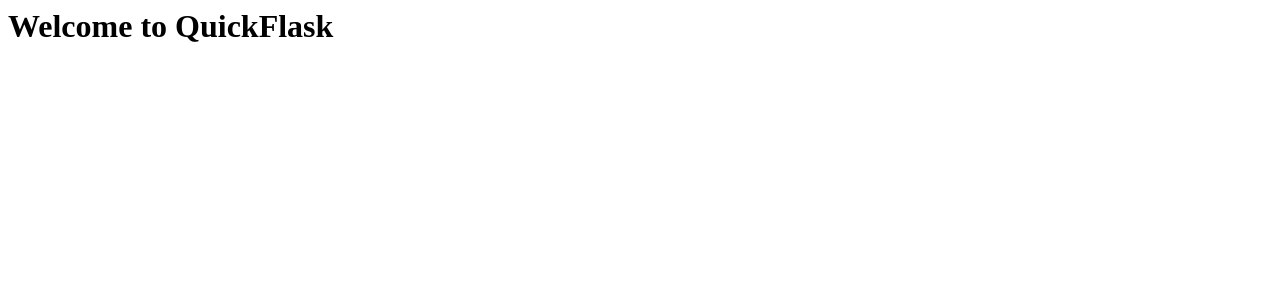
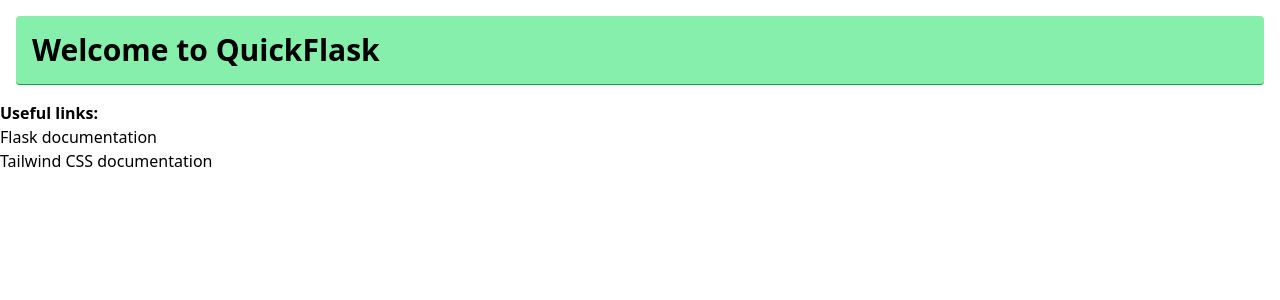
Before and after one commit to DamianK/quickflask, a Flask app: page / in a window 1280 px wide. Shown: the top 300 px of the page. Run offline with Flask 3, Linux system fonts and the light colour scheme; parts of the project's set-up code (start-up, migrations or seed data) failed here and were passed over; some libraries are stand-ins or nearby versions.

Commit message:
updates to index file, added TailWind CSS

```diff
--- a/app/templates/main/index.html
+++ b/app/templates/main/index.html
@@ -1,8 +1,16 @@
 <html>
 <head>
     <title>QuickFlask</title>
+    <meta charset="UTF-8">
+    <meta name="viewport" content="width=device-width, initial-scale=1.0">
+    <script src="https://cdn.tailwindcss.com"></script>
 </head>
 <body>
-<h1>Welcome to QuickFlask</h1>
+<h1 class="bg-green-300 border-green-600 border-b p-4 m-4 rounded text-3xl font-bold">Welcome to QuickFlask</h1>
+  <h2><b>Useful links:</b></h2>
+    <ul>
+      <li><a href="https://flask.palletsprojects.com/en/3.0.x/">Flask documentation</a></li>
+      <li><a href="https://tailwindcss.com/docs">Tailwind CSS documentation</a></li>
+    </ul>
 </body>
 </html>
```
